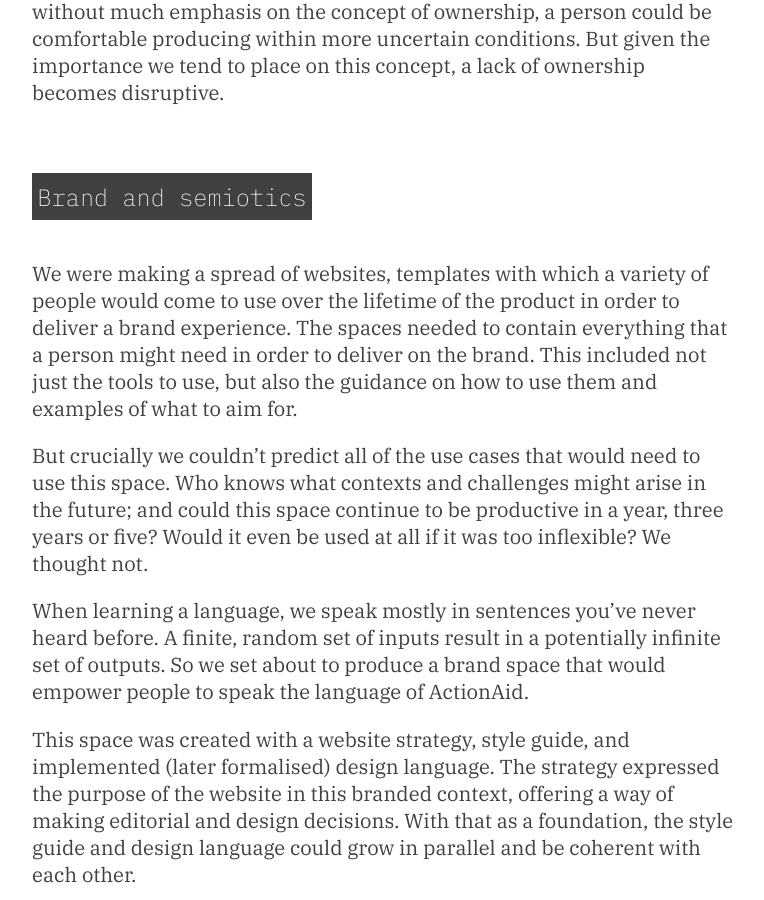
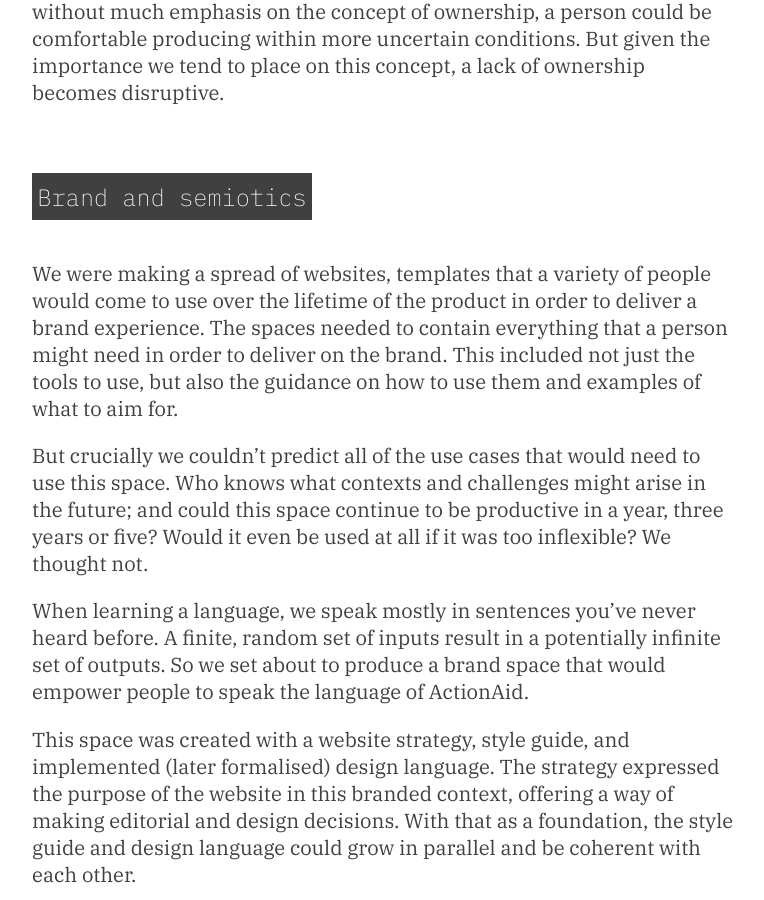
Before and after one commit to whereof-thereof/NotReally, a Jekyll site: the page built from _posts/2019-07-03-a-new-website-for-actionaid.markdown, in a window 1280 px wide and 900 px high, scrolled down 4767 px. Shown: the whole window, without its empty margins (292-1056 px from the left). Built offline with Jekyll 4.4.1, drawn with Linux system fonts in a browser that asks for light colours.

Commit message:
Teeny tiny typo

```diff
--- a/_posts/2019-07-03-a-new-website-for-actionaid.markdown
+++ b/_posts/2019-07-03-a-new-website-for-actionaid.markdown
@@ -75,7 +75,7 @@ The geometry of this space reflects the sovereignty of being that is ingrained i
 
 ## Brand and semiotics
 
-We were making a spread of websites, templates with which a variety of people would come to use over the lifetime of the product in order to deliver a brand experience. The spaces needed to contain everything that a person might need in order to deliver on the brand. This included not just the tools to use, but also the guidance on how to use them and examples of what to aim for.
+We were making a spread of websites, templates that a variety of people would come to use over the lifetime of the product in order to deliver a brand experience. The spaces needed to contain everything that a person might need in order to deliver on the brand. This included not just the tools to use, but also the guidance on how to use them and examples of what to aim for.
 
 But crucially we couldn’t predict all of the use cases that would need to use this space. Who knows what contexts and challenges might arise in the future; and could this space continue to be productive in a year, three years or five? Would it even be used at all if it was too inflexible? We thought not.
 
```
